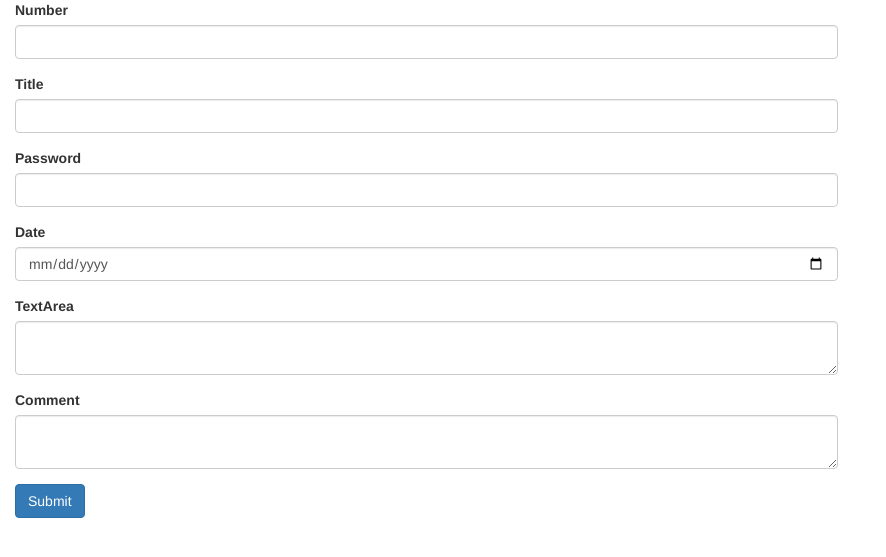
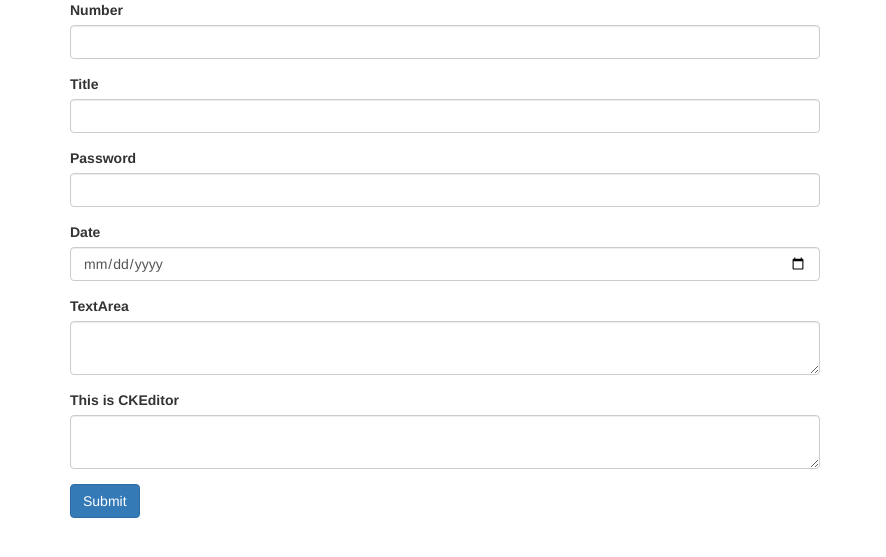
Before and after one commit to yhissa/basic_patterns, a Flask app: page /sample_form in a window 1280 px wide. Shown: the top 557 px of the page, without its empty margins (0-886 px from the left). Run offline with Flask 2, Linux system fonts and the light colour scheme; some libraries are stand-ins or nearby versions.

Commit message:
add Sample Form, Fields contains CKEditorField.

```diff
--- a/forms.py
+++ b/forms.py
@@ -12,6 +12,6 @@ class SampleForm(FlaskForm):
     date = DateField("Date", validators=[DataRequired()])
     text = TextAreaField("TextArea", validators=[DataRequired()])
 
-    body = CKEditorField("Comment", validators=[DataRequired()])
+    body = CKEditorField("This is CKEditor", validators=[DataRequired()])
 
     submit = SubmitField("Submit")
--- a/main.py
+++ b/main.py
@@ -42,7 +42,8 @@ def flash_message():
 @app.route('/sample_form', methods=["GET", "POST"])
 def sample_form():
     form = SampleForm()
-    if request.method == "POST":
+    # if request.method == "POST":
+    if form.validate_on_submit():
         print(request.form.get("number"))
         print(request.form.get("title"))
         print(request.form.get("password"))
--- a/templates/sample_form.html
+++ b/templates/sample_form.html
@@ -4,11 +4,21 @@
 {% block content %}
 {% include "header.html" %}
 
-<div class="col-lg-8 col-md-10 mx-auto">
+<div class="container">
+    <div class="row">
+
+      <div class="col-lg-8 col-md-10 mx-auto content">
         {{ ckeditor.load() }}
         {{ ckeditor.config(name='body') }}
         {{ wtf.quick_form(form, novalidate=True, button_map={"submit": "primary"}) }}
+      </div>
+    </div>
 </div>
+<!--<div class="col-lg-8 col-md-10 mx-auto">-->
+<!--        {{ ckeditor.load() }}-->
+<!--        {{ ckeditor.config(name='body') }}-->
+<!--        {{ wtf.quick_form(form, novalidate=True, button_map={"submit": "primary"}) }}-->
+<!--</div>-->
 
 
 {% include "footer.html" %}
```
Also changed, not shown: templates/flash.html (+8 -0 lines), templates/index.html (+7 -0 lines), templates/url_for.html (+8 -1 lines).
